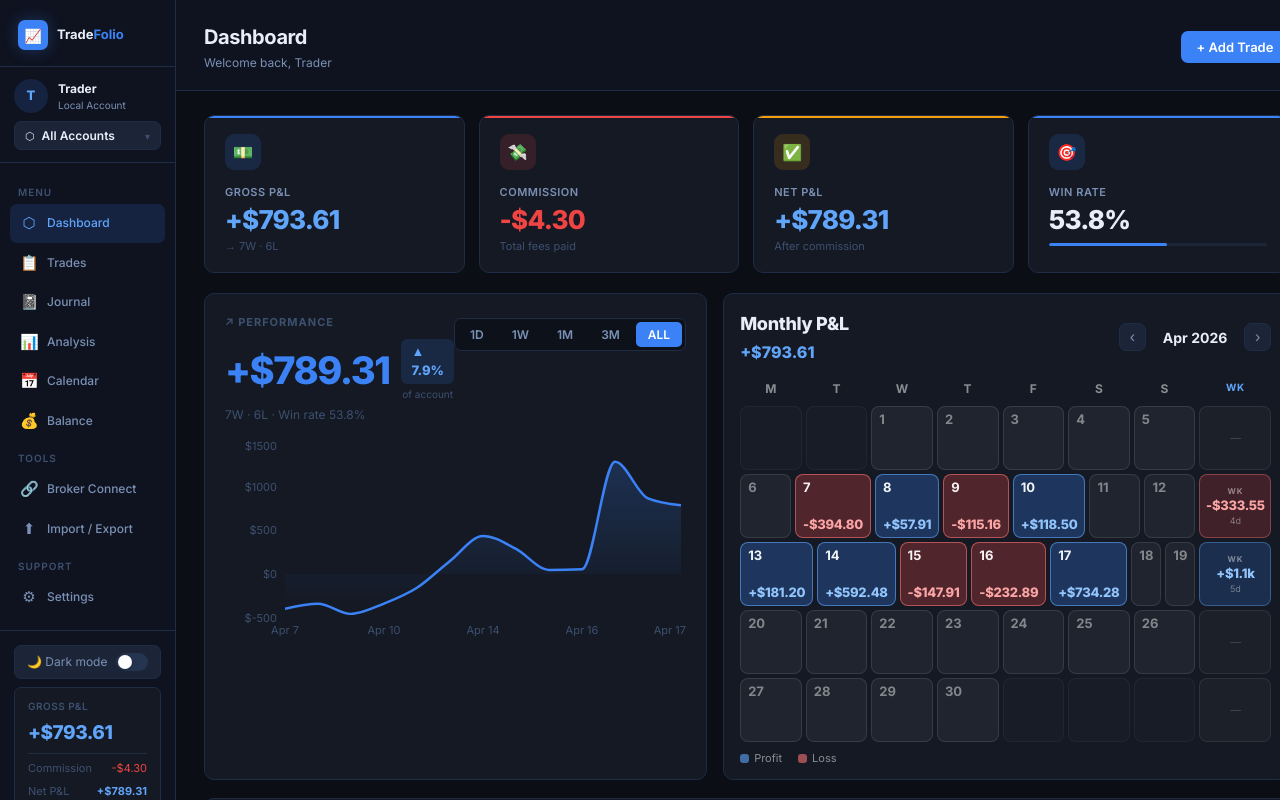
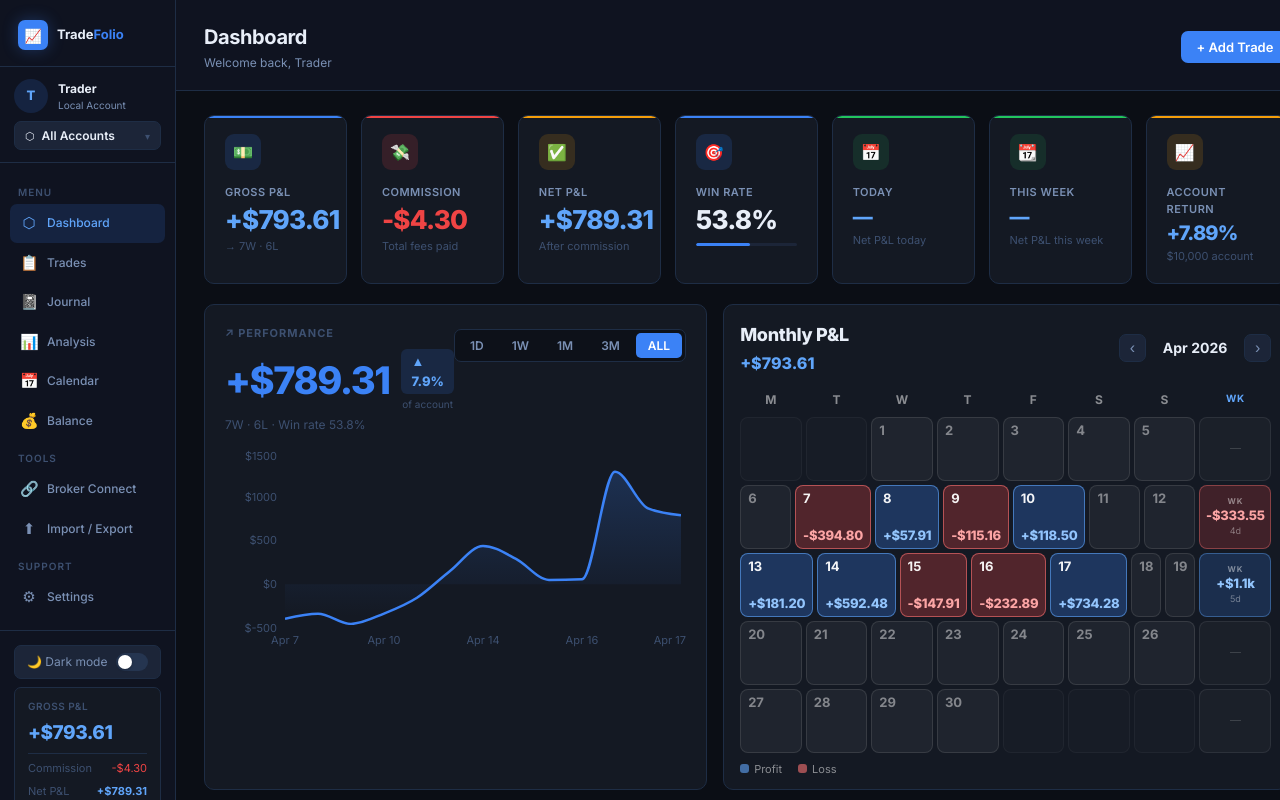
Before and after one commit to mohitchaudhry21/tradefolio, a React (Create React App) app: page /#/ in a window 1280 px wide. Shown: the top 800 px of the page. Built offline with nearby package versions, Linux system fonts and the light colour scheme.

Commit message:
Update Dashboard.js

```diff
--- a/src/pages/Dashboard.js
+++ b/src/pages/Dashboard.js
@@ -149,7 +149,18 @@ export default function Dashboard() {
   }, [dayMap,daysInMonth,year,month]);
 
   const today  = new Date().toISOString().slice(0,10);
+  const weekStartStr = (() => {
+    const d = new Date(); const day = d.getDay();
+    const diff = day === 0 ? -6 : 1 - day;
+    const mon = new Date(d); mon.setDate(d.getDate() + diff);
+    return mon.toISOString().slice(0,10);
+  })();
 
+  const baseTrades = trades.filter(t => !t.isWithdrawal && !t.isDeposit && !t.isOpen && t.status !== 'Open' && (t.exitDate||t.entryDate));
+  const todayPnl   = baseTrades.filter(t => (t.exitDate||t.entryDate||'') === today).reduce((s,t) => s+netPnl(t), 0);
+  const thisWeekPnl = baseTrades.filter(t => (t.exitDate||t.entryDate||'') >= weekStartStr).reduce((s,t) => s+netPnl(t), 0);
+  const totalNetPnl = (stats.totalGrossPnl||0) - (stats.totalCommissions||0);
+  const accountReturn = accountSize > 0 ? ((totalNetPnl / accountSize) * 100) : 0;
 
   return (
     <div>
@@ -160,7 +171,7 @@ export default function Dashboard() {
 
       <div className="page-body">
         {/* Stat cards */}
-        <div className="stat-grid">
+        <div className="stat-grid" style={{gridTemplateColumns:'repeat(7,1fr)'}}>
           <div className="stat-card blue">
             <div className="stat-icon blue">💵</div>
             <div className="stat-label">Gross P&L</div>
@@ -186,6 +197,24 @@ export default function Dashboard() {
             <div className="stat-label">Win Rate</div>
             <div className="stat-val neu">{stats.winRate.toFixed(1)}%</div>
             <div className="stat-bar"><div className="stat-bar-fill" style={{width:`${stats.winRate}%`,background:stats.winRate>=50?'var(--blue)':'var(--red)'}}/></div>
+          </div>
+          <div className="stat-card green">
+            <div className="stat-icon green">📅</div>
+            <div className="stat-label">Today</div>
+            <div className={`stat-val ${todayPnl>=0?'pos':'neg'}`} style={{fontSize:20}}>{todayPnl===0?'—':fmtPnl(todayPnl)}</div>
+            <div className="stat-sub">Net P&L today</div>
+          </div>
+          <div className="stat-card green">
+            <div className="stat-icon green">📆</div>
+            <div className="stat-label">This Week</div>
+            <div className={`stat-val ${thisWeekPnl>=0?'pos':'neg'}`} style={{fontSize:20}}>{thisWeekPnl===0?'—':fmtPnl(thisWeekPnl)}</div>
+            <div className="stat-sub">Net P&L this week</div>
+          </div>
+          <div className="stat-card yellow">
+            <div className="stat-icon yellow">📈</div>
+            <div className="stat-label">Account Return</div>
+            <div className={`stat-val ${accountReturn>=0?'pos':'neg'}`} style={{fontSize:20}}>{accountReturn>=0?'+':''}{accountReturn.toFixed(2)}%</div>
+            <div className="stat-sub">${(stats.accountSize||10000).toLocaleString()} account</div>
           </div>
         </div>
 
```
